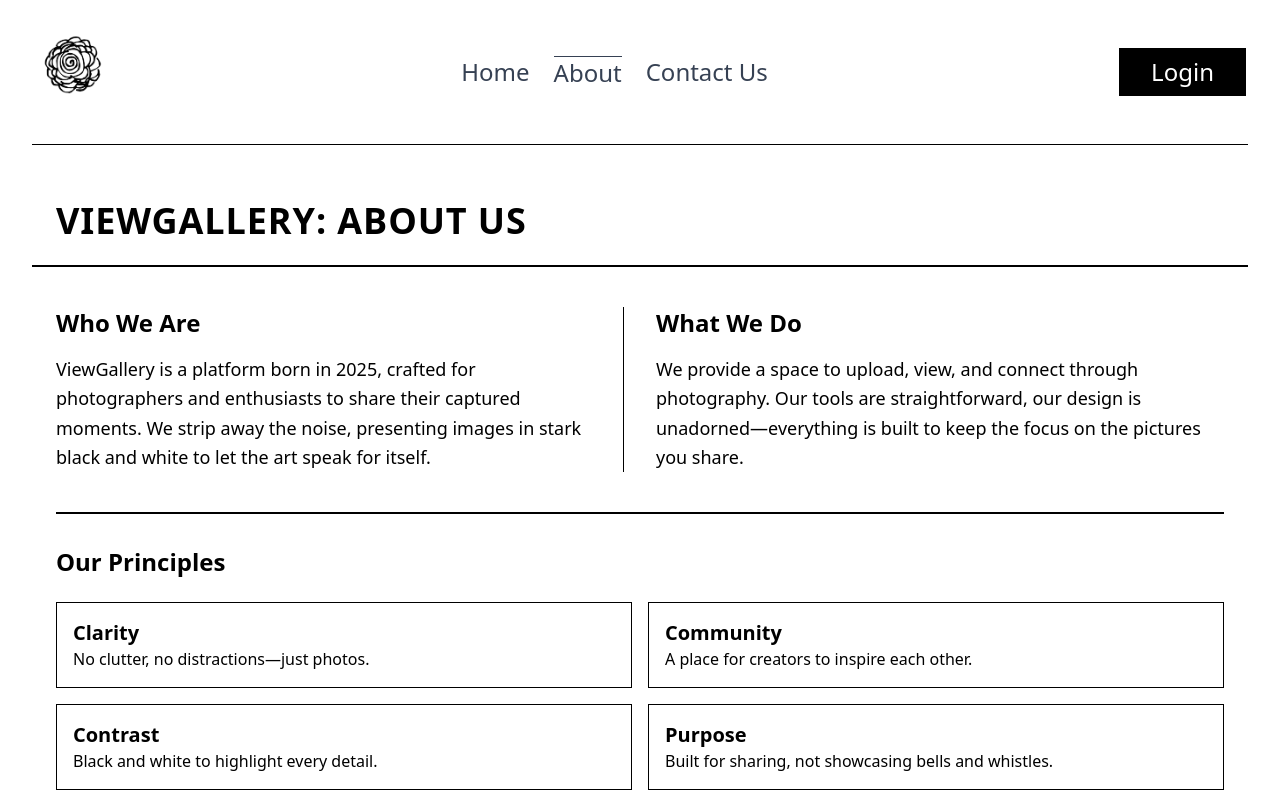
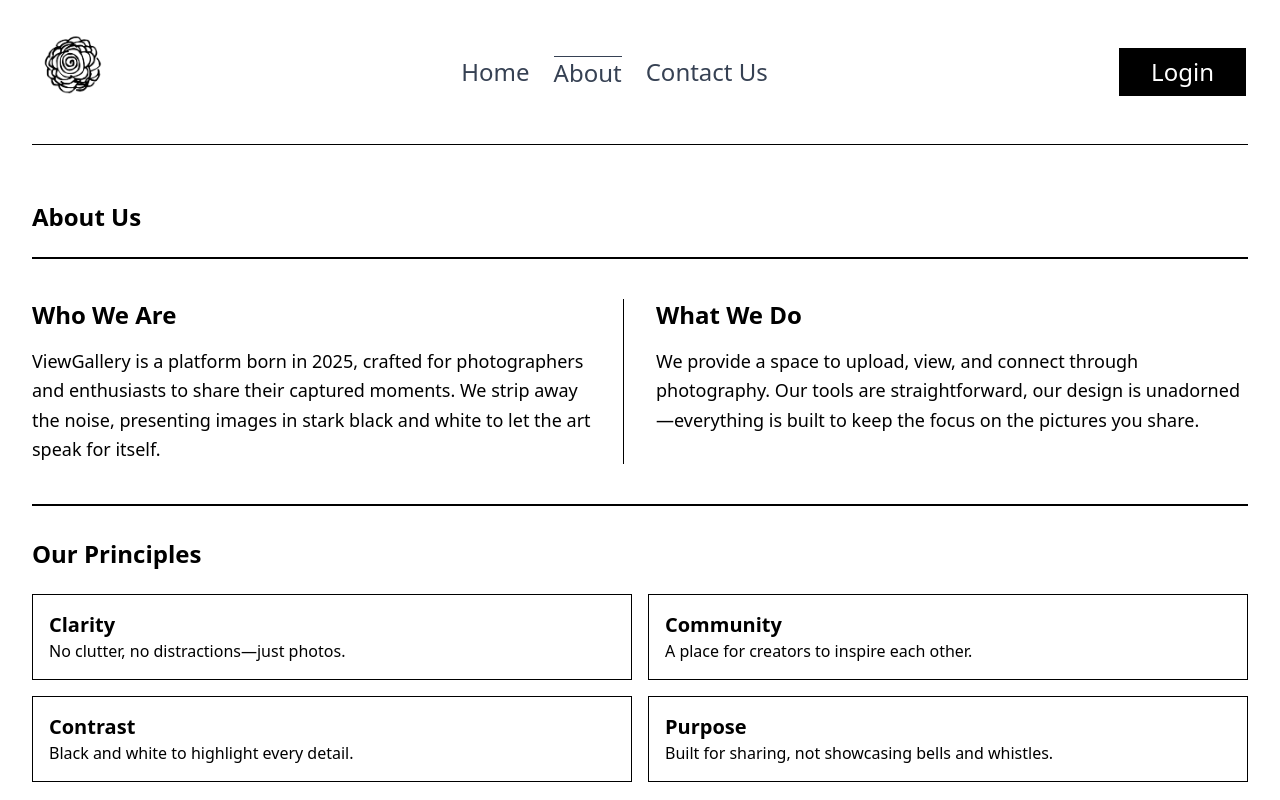
Before and after one commit to Harshtank-io/vueGallery, a Vue app: page /about in a window 1280 px wide. Shown: the top 800 px of the page. Built offline with nearby package versions, Linux system fonts and the light colour scheme; what @yeger/vue-masonry-wall would draw is missing.

Commit message:
[FIX] : minor fix

```diff
--- a/src/views/AboutUs.vue
+++ b/src/views/AboutUs.vue
@@ -1,73 +1,12 @@
-<!-- <template>
-  <div class="min-h-screen bg-white text-black border-black">
-    <header class="border-b border-black py-4">
-      <div class="container mx-auto px-4">
-        <h1 class="text-3xl font-bold">About ViewGallery</h1>
+<template>
+  <div class="bg-white text-black min-h-screen">
+    <header class="border-b-2 border-black py-6">
+      <div class="mx-auto">
+        <h1 class="text-2xl font-bold">About Us</h1>
       </div>
     </header>
 
-    <main class="container mx-auto px-4 py-8">
-      <section class="border-b border-black pb-6 mb-6">
-        <h2 class="text-2xl font-semibold mb-4">Our Mission</h2>
-        <p class="text-lg">
-          ViewGallery is dedicated to providing a simple, elegant platform for
-          sharing and discovering photographs. We believe in the power of images
-          to connect people and tell stories, all presented in a timeless
-          black-and-white aesthetic.
-        </p>
-      </section>
-
-      <section class="border-b border-black pb-6 mb-6">
-        <h2 class="text-2xl font-semibold mb-4">Our Story</h2>
-        <p class="text-lg">
-          Founded in 2025, ViewGallery emerged from a passion for photography
-          and a desire to create a focused space for visual creativity. Our team
-          is committed to building a community where photographers can showcase
-          their work without distraction.
-        </p>
-      </section>
-
-      <section>
-        <h2 class="text-2xl font-semibold mb-4">Our Values</h2>
-        <ul class="list-none text-lg">
-          <li class="border-t border-black py-2">Simplicity in design</li>
-          <li class="border-t border-black py-2">Focus on photography</li>
-          <li class="border-t border-black py-2">Community-driven sharing</li>
-          <li class="border-t border-black py-2">Timeless presentation</li>
-        </ul>
-      </section>
-    </main>
-
-    <footer class="border-t border-black py-4 mt-8">
-      <div class="container mx-auto px-4">
-        <p class="text-center">&copy; 2025 ViewGallery. All rights reserved.</p>
-      </div>
-    </footer>
-  </div>
-</template>
-
-<script>
-export default {
-  name: "AboutUs",
-  // No special setup needed for this static page
-};
-</script>
-
-<style scoped>
-/* No additional CSS needed as we're using Tailwind utility classes */
-</style> -->
-
-<template>
-  <div class="bg-white text-black min-h-screen">
-    <header class="border-b-2 border-black py-6">
-      <div class="mx-auto px-6">
-        <h1 class="text-4xl font-extrabold uppercase tracking-wide">
-          ViewGallery: About Us
-        </h1>
-      </div>
-    </header>
-
-    <main class="mx-auto px-6 py-10">
+    <main class="mx-auto py-10">
       <div class="grid grid-cols-1 md:grid-cols-2 gap-8">
         <section class="border-r border-black pr-6">
           <h2 class="text-2xl font-bold mb-4">Who We Are</h2>
--- a/src/views/contact-us.vue
+++ b/src/views/contact-us.vue
@@ -2,12 +2,12 @@
 <template>
   <div class="min-h-screen bg-white text-black">
     <!-- Header -->
-    <header class="border-b border-black p-4">
+    <header class="border-b border-black py-4">
       <h1 class="text-2xl font-bold">Contact Us</h1>
     </header>
 
     <!-- Main Content -->
-    <main class="max-w-4xl mx-auto py-8 px-4">
+    <main class="max-w-4xl mx-auto py-8">
       <!-- Contact Form -->
       <form @submit.prevent="submitForm" class="space-y-6">
         <div class="grid grid-cols-1 md:grid-cols-2 gap-6">
```
